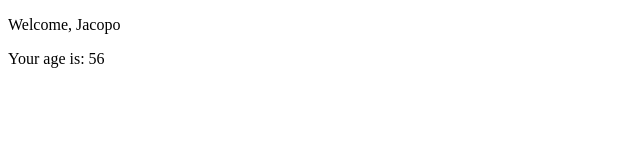
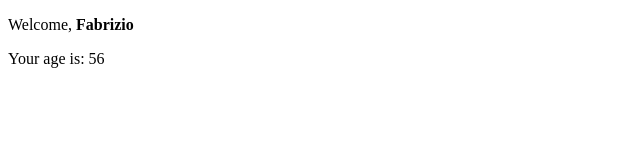
Before and after one commit to f-marinelli/esercizi-react, a React (Create React App) app: page / in a window 1280 px wide. Shown: the top 160 px of the page, without its empty margins (0-640 px from the left). Built offline with nearby package versions, Linux system fonts and the light colour scheme.

Commit message:
Props-04

```diff
--- a/src/App.js
+++ b/src/App.js
@@ -3,7 +3,7 @@ import { Welcome } from './Welcome';
 function App() {
   return (
     <div className="App">
-      <Welcome age={56} />
+      <Welcome name={<strong>Fabrizio</strong>} age={56} />
     </div>
   );
 }
```
Also changed, not shown: React esercizio 17.txt (deleted), React esercizio 18.txt (added).
